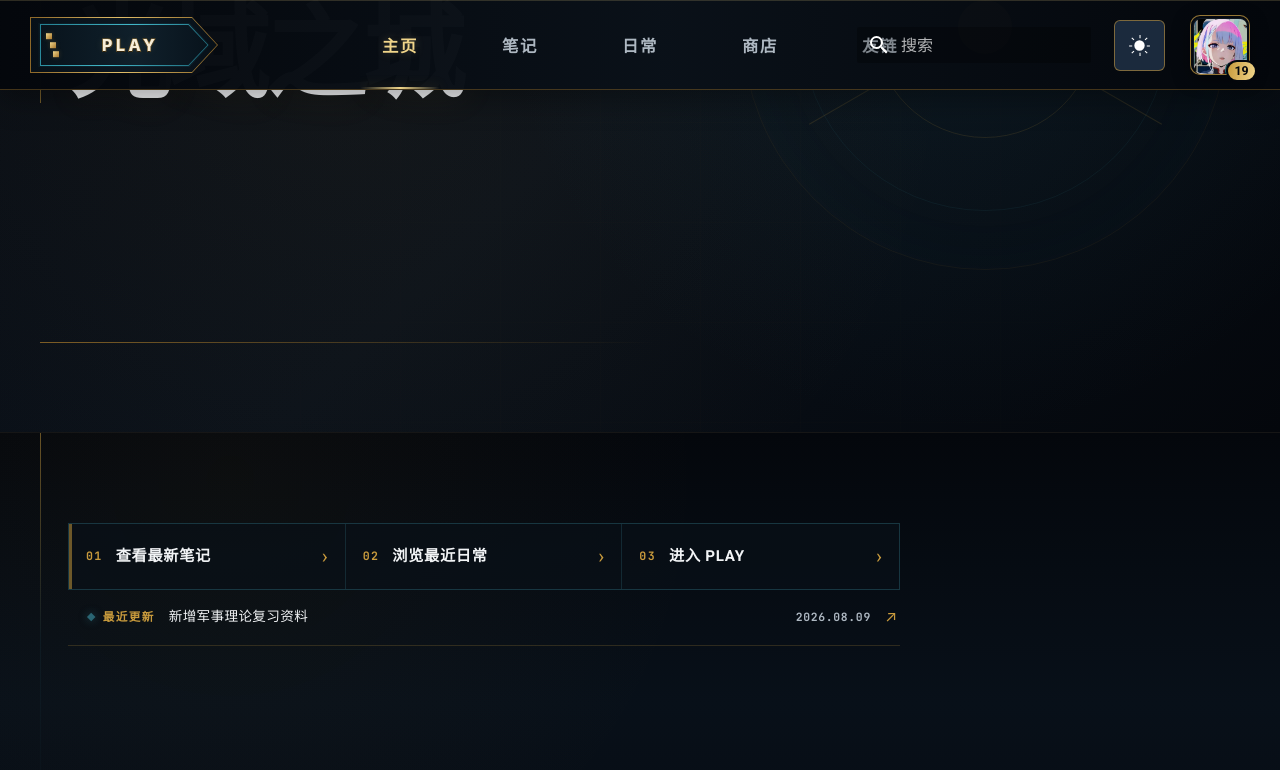
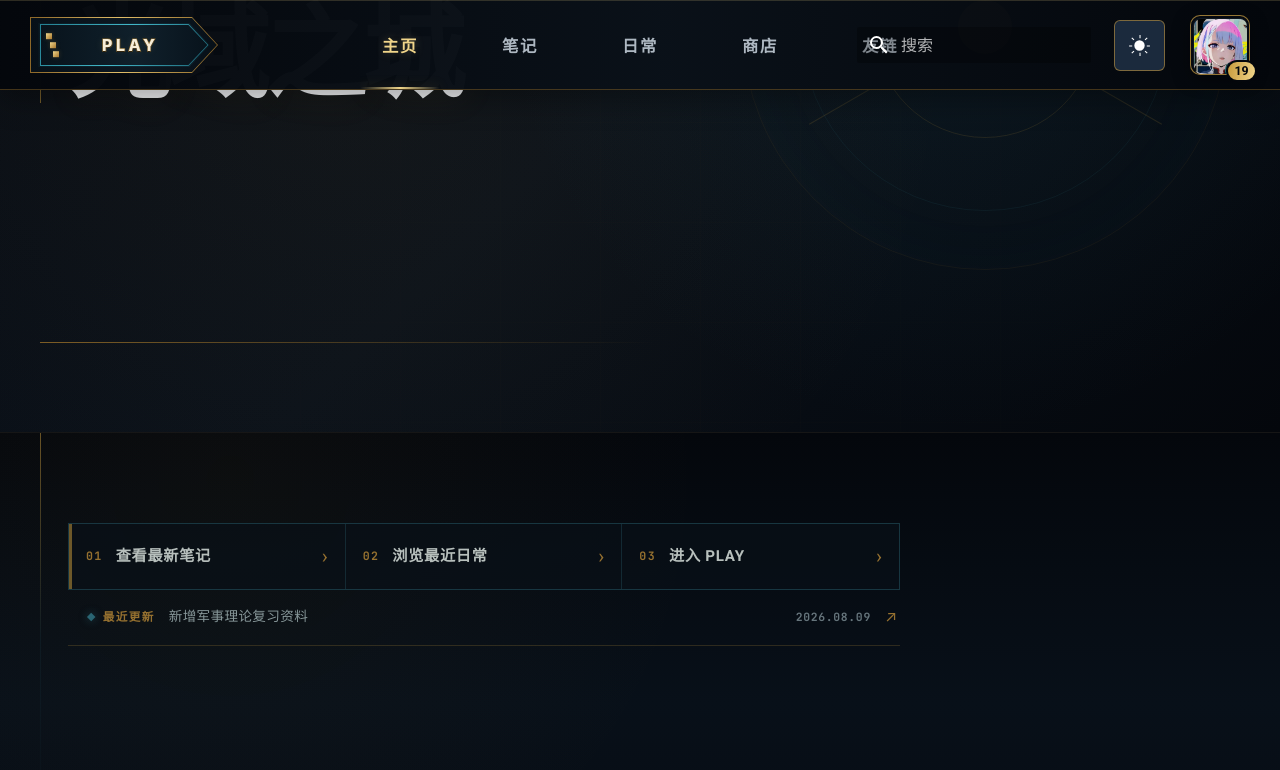
Before and after one commit to lhyzs-hub/lhyzs, an MkDocs documentation site: the page built from docs/index.md, in a window 1280 px wide and 900 px high, scrolled down 468 px. Shown: the top 770 px of the window. Built offline with MkDocs 1.6.1 and Material for MkDocs 9.7.7, drawn with Linux system fonts in a browser that asks for light colours; a script that is not in the unit is left out.

Commit message:
harmonize homepage portal colors

```diff
--- a/docs/assets/stylesheets/extra.css
+++ b/docs/assets/stylesheets/extra.css
@@ -551,6 +551,12 @@
 }
 
 .home-portals {
+  --portal-text: #b7bfbc;
+  --portal-text-hover: #e8dfcd;
+  --portal-accent: #967130;
+  --portal-accent-hover: #d1ad5b;
+  --portal-muted: #66757c;
+  --portal-update: #879799;
   position: relative;
   min-height: clamp(22rem, 52vh, 32rem);
   padding: clamp(3rem, 7vw, 5.5rem) max(2rem, calc((100vw - 86rem) / 2));
@@ -600,7 +606,7 @@
   align-items: center;
   min-height: 3.25rem;
   padding: 0 2.2rem 0 1rem;
-  color: var(--lhyzs-text) !important;
+  color: var(--portal-text) !important;
   border-bottom: 1px solid rgba(42, 101, 115, 0.32);
   text-decoration: none !important;
   transition: color 160ms ease, background 160ms ease, box-shadow 160ms ease;
@@ -613,14 +619,14 @@
 .hero-home__action::after {
   position: absolute;
   right: 0.85rem;
-  color: var(--lhyzs-gold);
+  color: var(--portal-accent);
   font-size: 1rem;
   content: "›";
   transition: transform 160ms ease, color 160ms ease;
 }
 
 .hero-home__action > span {
-  color: var(--lhyzs-gold);
+  color: var(--portal-accent);
   font: 700 0.58rem/1 var(--md-code-font-family);
   letter-spacing: 0.12em;
 }
@@ -633,7 +639,7 @@
 
 .hero-home__action:hover,
 .hero-home__action:focus-visible {
-  color: var(--lhyzs-gold-light) !important;
+  color: var(--portal-text-hover) !important;
   background: linear-gradient(90deg, rgba(42, 101, 115, 0.18), rgba(201, 155, 61, 0.055));
   box-shadow: inset 0 0 18px rgba(42, 101, 115, 0.1);
   outline: 0;
@@ -641,7 +647,7 @@
 
 .hero-home__action:hover::after,
 .hero-home__action:focus-visible::after {
-  color: var(--lhyzs-gold-light);
+  color: var(--portal-accent-hover);
   transform: translateX(0.18rem);
 }
 
@@ -657,7 +663,7 @@
   align-items: center;
   min-height: 2.8rem;
   padding: 0.45rem 0.15rem 0.45rem 1rem;
-  color: var(--lhyzs-muted) !important;
+  color: var(--portal-muted) !important;
   border-bottom: 1px solid rgba(201, 155, 61, 0.2);
   text-decoration: none !important;
   transition: color 160ms ease, border-color 160ms ease, background 160ms ease;
@@ -667,7 +673,7 @@
   display: inline-flex;
   gap: 0.42rem;
   align-items: center;
-  color: var(--lhyzs-gold);
+  color: var(--portal-accent);
   font: 700 0.58rem/1 var(--md-code-font-family);
   letter-spacing: 0.12em;
 }
@@ -682,7 +688,7 @@
 
 .hero-home__update strong {
   overflow: hidden;
-  color: var(--lhyzs-text);
+  color: var(--portal-update);
   font-size: 0.68rem;
   font-weight: 550;
   letter-spacing: 0.025em;
@@ -691,20 +697,20 @@
 }
 
 .hero-home__update time {
-  color: var(--lhyzs-muted);
+  color: var(--portal-muted);
   font: 600 0.57rem/1 var(--md-code-font-family);
   letter-spacing: 0.06em;
 }
 
 .hero-home__update-arrow {
-  color: var(--lhyzs-gold);
+  color: var(--portal-accent);
   font-size: 0.78rem;
   transition: transform 160ms ease;
 }
 
 .hero-home__update:hover,
 .hero-home__update:focus-visible {
-  color: var(--lhyzs-text) !important;
+  color: var(--portal-text-hover) !important;
   border-bottom-color: rgba(201, 155, 61, 0.58);
   background: linear-gradient(90deg, rgba(201, 155, 61, 0.065), transparent 72%);
   outline: 0;
@@ -1468,6 +1474,12 @@
 }
 
 html[data-lhyzs-theme="light"] .home-portals {
+  --portal-text: #39454a;
+  --portal-text-hover: #171d21;
+  --portal-accent: #87631f;
+  --portal-accent-hover: #65450e;
+  --portal-muted: #6d787e;
+  --portal-update: #526066;
   background:
     radial-gradient(circle at 18% 10%, rgba(154, 110, 30, 0.055), transparent 24rem),
     linear-gradient(180deg, #f8fafb, #edf3f5 58%, #f3f5f6);
```
